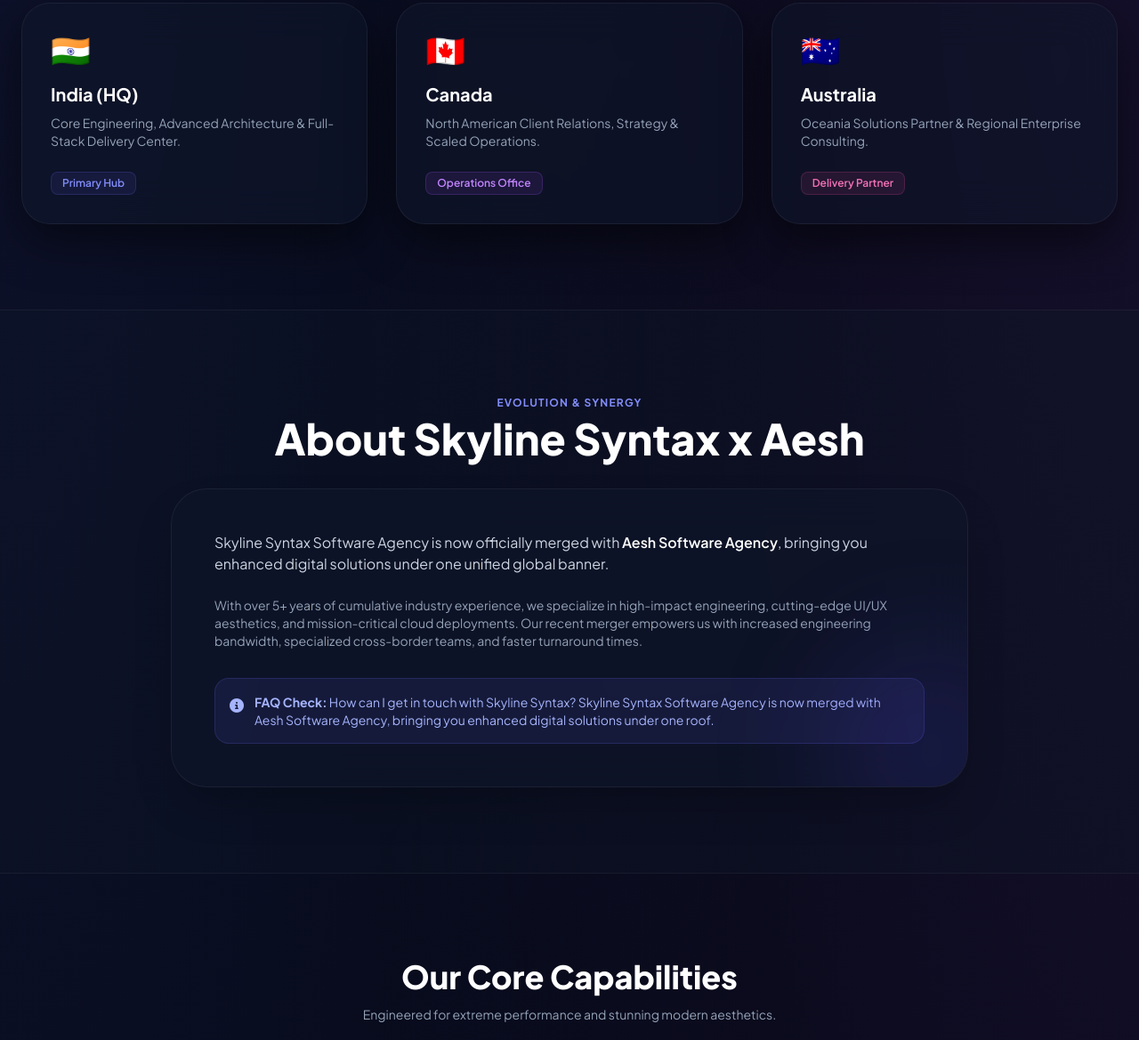
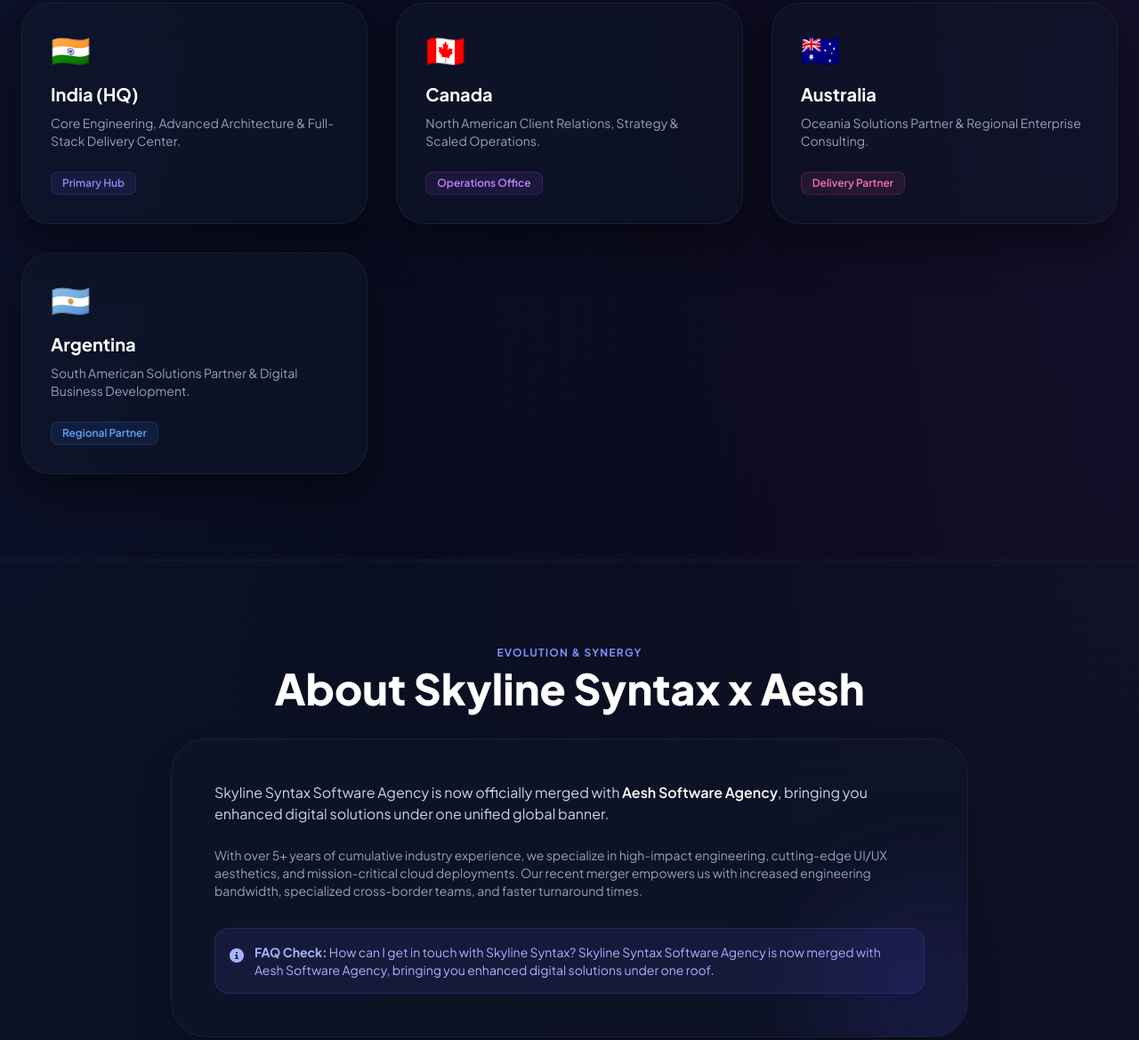
Before and after one commit to aeshwd/ss-official, a plain HTML site: page index.html in a window 1280 px wide. Shown: the part 941-2110 px from the top of the page at 89% size. Drawn offline with nearby package versions, Linux system fonts and the light colour scheme.

Commit message:
Update index.html

```diff
--- a/index.html
+++ b/index.html
@@ -206,6 +206,13 @@
                     <p class="text-slate-400 text-xs sm:text-sm mb-6 leading-relaxed" data-en="Oceania Solutions Partner & Regional Enterprise Consulting." data-hi="ओशिनिया समाधान भागीदार और क्षेत्रीय उद्यम परामर्श।">Oceania Solutions Partner & Regional Enterprise Consulting.</p>
                     <span class="inline-block px-3 py-1 rounded-lg bg-pink-500/10 text-pink-400 text-xs font-semibold border border-pink-500/20" data-en="Delivery Partner" data-hi="डिलीवरी पार्टनर">Delivery Partner</span>
                 </div>
+
+                <div class="glass-card p-8 rounded-[2rem] relative group" data-tilt data-tilt-max="5" data-tilt-speed="400" data-tilt-perspective="1000">
+    <div class="text-4xl mb-4">🇦🇷</div>
+    <h3 class="text-xl font-bold mb-2 text-white" data-en="Argentina" data-hi="अर्जेंटीना">Argentina</h3>
+    <p class="text-slate-400 text-xs sm:text-sm mb-6 leading-relaxed" data-en="South American Solutions Partner & Digital Business Development." data-hi="दक्षिण अमेरिकी समाधान भागीदार और डिजिटल व्यवसाय विकास।">South American Solutions Partner & Digital Business Development.</p>
+    <span class="inline-block px-3 py-1 rounded-lg bg-blue-500/10 text-blue-400 text-xs font-semibold border border-blue-500/20" data-en="Regional Partner" data-hi="क्षेत्रीय भागीदार">Regional Partner</span>
+</div>
             </div>
         </section>
 
@@ -1424,6 +1431,7 @@ Resources:
                     <span>🇮🇳 India</span>
                     <span>🇨🇦 Canada</span>
                     <span>🇦🇺 Australia</span>
+                    <span>🇦🇷 Argentina</span>
                 </div>
             </div>
         </footer>
```
